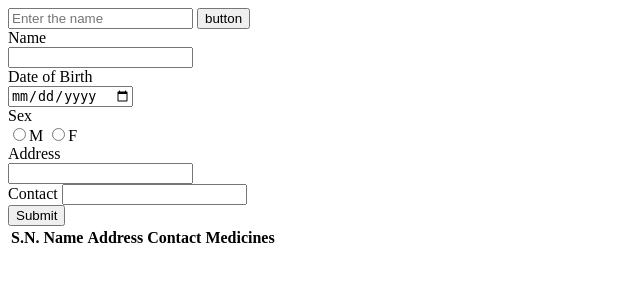
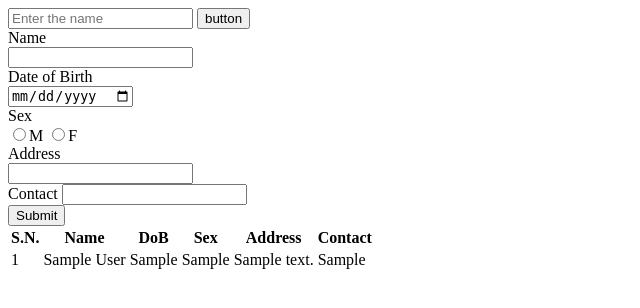
Before and after one commit to rupakolee/pharmacy, a PHP site: page /customers.php in a window 1280 px wide. Shown: the top 308 px of the page, without its empty margins (0-640 px from the left). Run offline with PHP 8.4, Linux system fonts and the light colour scheme; tables that the repository leaves empty or names only in its code hold one stand-in row (values such as "Sample post"); lists and menus that the app fills with data are empty.

Commit message:
updated purhcase page

```diff
--- a/home/customers.php
+++ b/home/customers.php
@@ -1,8 +1,23 @@
 <?php
 include "../includes/database.php";
 if($_SERVER['REQUEST_METHOD']=="POST") {
-
+    $name = $_POST["name"];
+    $dob = $_POST["dob"];
+    $sex = $_POST["sex"];
+    $address = $_POST["address"];
+    $contact = $_POST["contact"];
+    if(isset($_POST['submit'])) {
+        $sql = "insert into customer (name, dob, sex, address, contact) values (?,?,?,?,?)";
+        $stmt = mysqli_prepare($conn, $sql);
+        mysqli_stmt_bind_param($stmt, 'sssss', $name, $dob, $sex, $address, $contact);
+        mysqli_stmt_execute($stmt);
+    }
 }
+$sql = "select * from customer";
+$result = mysqli_query($conn, $sql);
+    if($result) {
+        $records = mysqli_fetch_all($result, MYSQLI_ASSOC);
+    }
 ?>
 
 <!DOCTYPE html>
@@ -40,9 +55,9 @@ if($_SERVER['REQUEST_METHOD']=="POST") {
         <input type="radio" name="sex" value="M">M
         <input type="radio" name="sex" value="F">F<br>
         <label for="address">Address</label><br>
-        <input type="text" name="address"><br>
-        <label for="phone">Contact</label>
-        <input type="text" name=phone><br>
+        <input type="text" name="address" id="address"><br>
+        <label for="contact">Contact</label>
+        <input type="text" name="contact" id="contact"><br>
         <input type="submit" name="submit" value="Submit"><br>
     </form>
 
@@ -52,16 +67,22 @@ if($_SERVER['REQUEST_METHOD']=="POST") {
         <tr>
             <th>S.N.</th>
             <th>Name</th>
+            <th>DoB</th>
+            <th>Sex</th>
             <th>Address</th>
             <th>Contact</th>
-            <th>Medicines</th>
         </tr>
         <tr>
-            <td></td>
-            <td></td>
-            <td></td>
-            <td></td>
-            <td></td>
+            <?php if(!empty($records)): ?>
+            <?php foreach($records as $record): ?>
+            <td><?= $record['id']; ?></td>
+            <td><?= $record['name']; ?></td>
+            <td><?= $record['dob']; ?></td>
+            <td><?= $record['sex']; ?></td>
+            <td><?= $record['address']; ?></td>
+            <td><?= $record['contact']; ?></td>
+            <?php endforeach; ?>
+            <?php endif; ?>
         </tr>
     </table>
 
```
Also changed, not shown: home/purchase.php (+7 -3 lines), home/vendor.php (+9 -0 lines).
